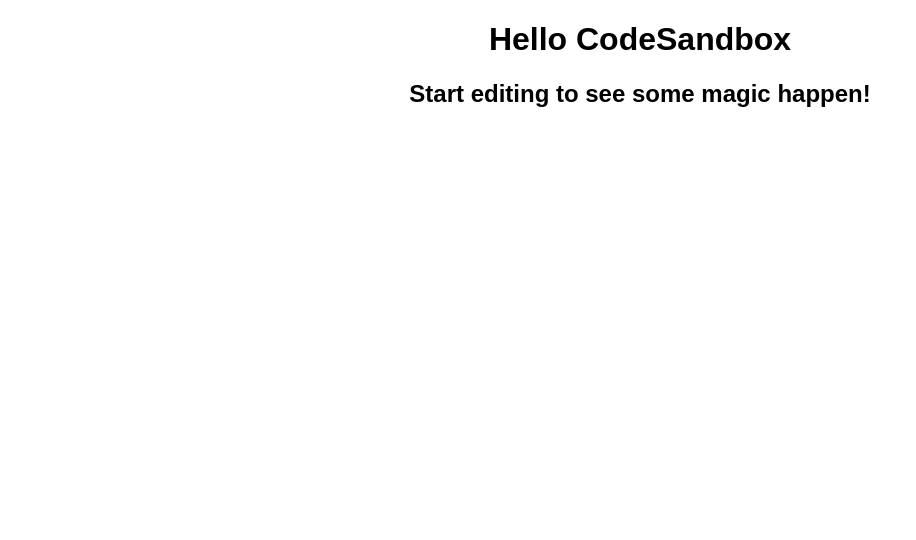
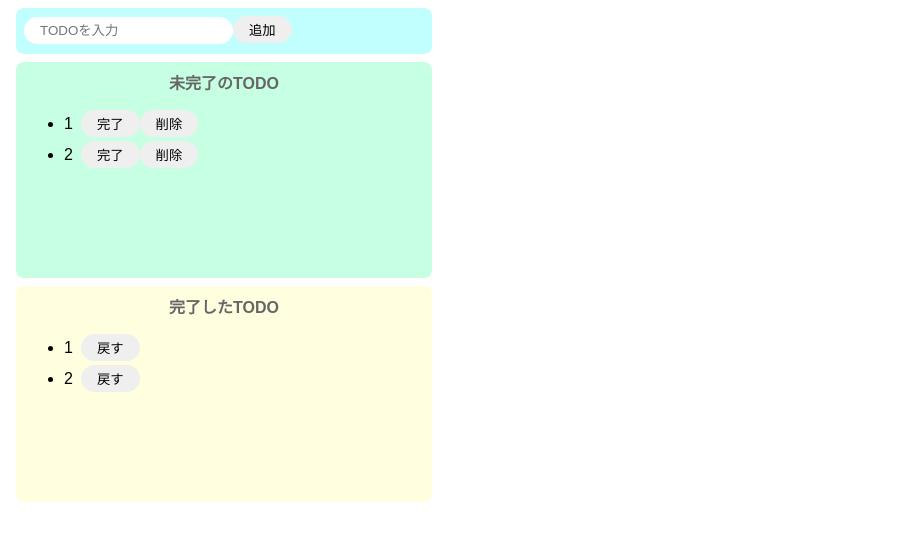
Before and after one commit to ryohei-aiba/React-Todo-Udemy, a React (Create React App) app: page / in a window 1280 px wide. Shown: the top 540 px of the page, without its empty margins (0-916 px from the left). Built offline with nearby package versions, Linux system fonts and the light colour scheme.

Commit message:
Create Todo mock

```diff
--- a/src/App.js
+++ /dev/null
@@ -1,10 +0,0 @@
-import "./styles.css";
-
-export default function App() {
-  return (
-    <div className="App">
-      <h1>Hello CodeSandbox</h1>
-      <h2>Start editing to see some magic happen!</h2>
-    </div>
-  );
-}
--- /dev/null
+++ b/src/App.jsx
@@ -0,0 +1,42 @@
+import React, { useState } from "react";
+import "./styles.css";
+
+export const App = () => {
+  const [incompleteTodos, setIncompleteTodos] = useState(["1", "2"]);
+  const [completeTodos, setCompleteTodos] = useState(["1", "2"]);
+  return (
+    <>
+      <div className="input-area">
+        <input placeholder="TODOを入力" />
+        <button>追加</button>
+      </div>
+      <div className="incomplete-area">
+        <p className="title">未完了のTODO</p>
+        <ul>
+          {incompleteTodos.map((todo) => {
+            return (
+              <div key={todo} className="list-row">
+                <li>{todo}</li>
+                <button>完了</button>
+                <button>削除</button>
+              </div>
+            );
+          })}
+        </ul>
+      </div>
+      <div className="complete-area">
+        <p className="title">完了したTODO</p>
+        <ul>
+          {completeTodos.map((todo) => {
+            return (
+              <div key={todo} className="list-row">
+                <li>{todo}</li>
+                <button>戻す</button>
+              </div>
+            );
+          })}
+        </ul>
+      </div>
+    </>
+  );
+};
--- a/src/index.js
+++ b/src/index.js
@@ -1,12 +1,5 @@
-import { StrictMode } from "react";
 import ReactDOM from "react-dom";
 
-import App from "./App";
+import { App } from "./App";
 
-const rootElement = document.getElementById("root");
-ReactDOM.render(
-  <StrictMode>
-    <App />
-  </StrictMode>,
-  rootElement
-);
+ReactDOM.render(<App />, document.getElementById("root"));
--- a/src/styles.css
+++ b/src/styles.css
@@ -1,4 +1,66 @@
-.App {
+body {
   font-family: sans-serif;
+}
+
+input {
+  border-radius: 16px;
+  border: none;
+  padding: 6px 16px;
+  outline: none;
+}
+
+button {
+  border-radius: 16px;
+  border: none;
+  padding: 4px 16px;
+}
+
+button:hover {
+  background-color: #ff7fff;
+  color: #fff;
+  cursor: pointer;
+}
+
+li {
+  margin-right: 8px;
+}
+
+.input-area {
+  background-color: #c1ffff;
+  width: 400px;
+  height: 30px;
+  border-radius: 8px;
+  padding: 8px;
+  margin: 8px;
+}
+
+.incomplete-area {
+  background-color: #c6ffe2;
+  width: 400px;
+  min-height: 200px;
+  padding: 8px;
+  margin: 8px;
+  border-radius: 8px;
+}
+
+.complete-area {
+  background-color: #ffffe0;
+  width: 400px;
+  min-height: 200px;
+  padding: 8px;
+  margin: 8px;
+  border-radius: 8px;
+}
+
+.title {
   text-align: center;
+  margin-top: 0;
+  font-weight: bold;
+  color: #666;
 }
+
+.list-row {
+  display: flex;
+  align-items: center;
+  padding-bottom: 4px;
+}
```
